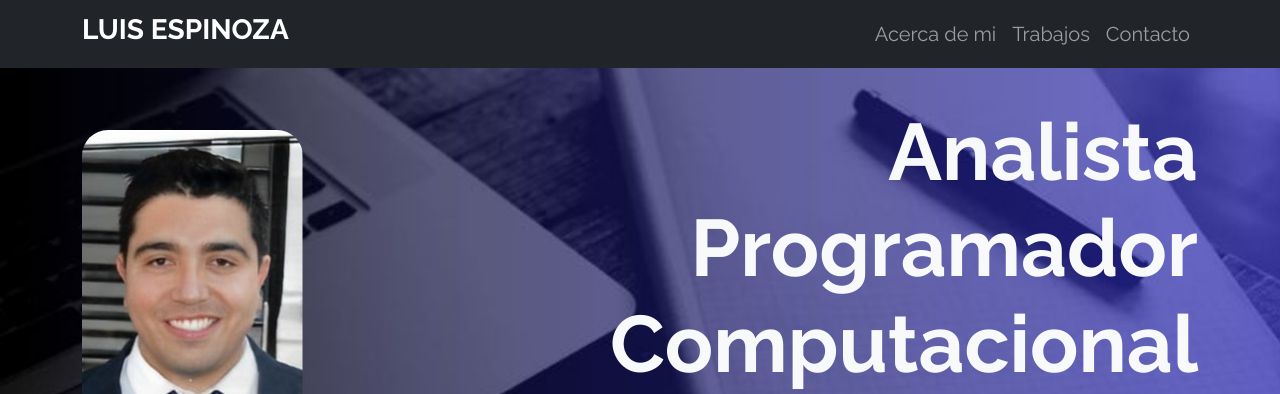
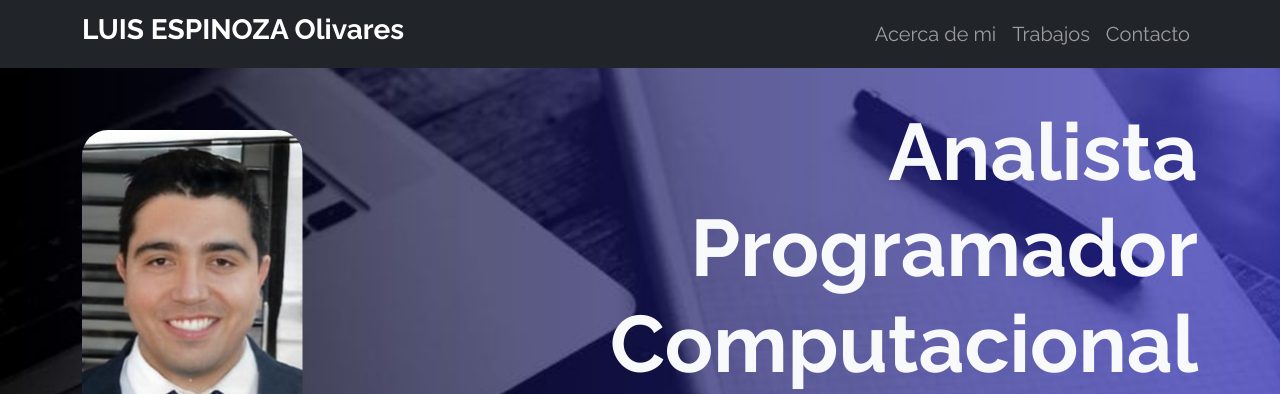
Before and after one commit to anibandito/Prueba-CV-Portafolio, a plain HTML site: page index.html in a window 1280 px wide. Shown: the top 394 px of the page. Drawn offline with nearby package versions, Linux system fonts and the light colour scheme.

Commit message:
cambio 2

```diff
--- a/index.html
+++ b/index.html
@@ -21,7 +21,7 @@
     <nav class="navbar navbar-expand-lg navbar-dark bg-dark fixed-top">
         <div class="container">
             <a class="navbar-brand" href="#">
-                <h3 class="fw-bold">LUIS ESPINOZA </h3>
+                <h3 class="fw-bold">LUIS ESPINOZA Olivares</h3>
             </a>
             <button class="navbar-toggler" type="button" data-bs-toggle="collapse" data-bs-target="#navbarSupportedContent" aria-controls="navbarSupportedContent" aria-expanded="false" aria-label="Toggle navigation">
                 <span class="navbar-toggler-icon"></span>
```
